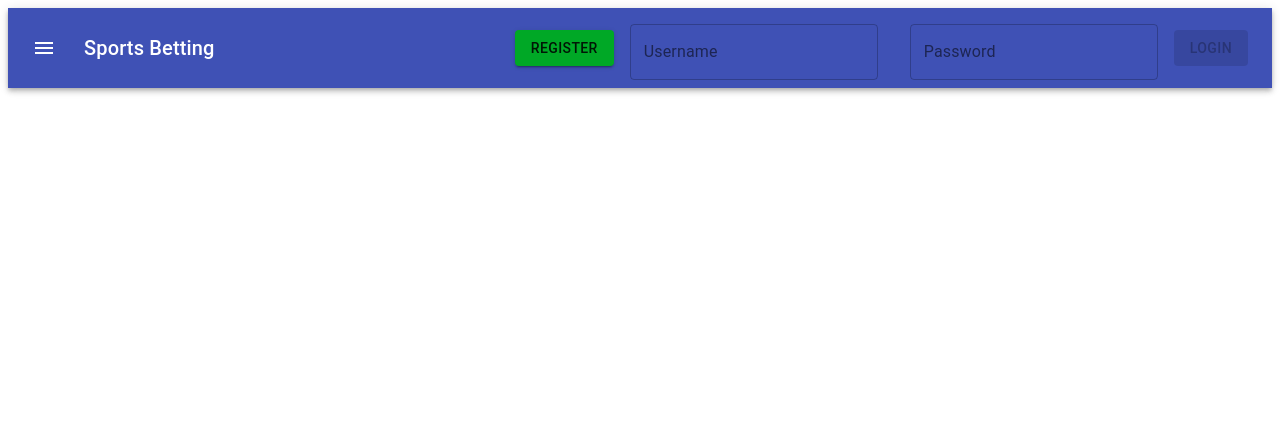
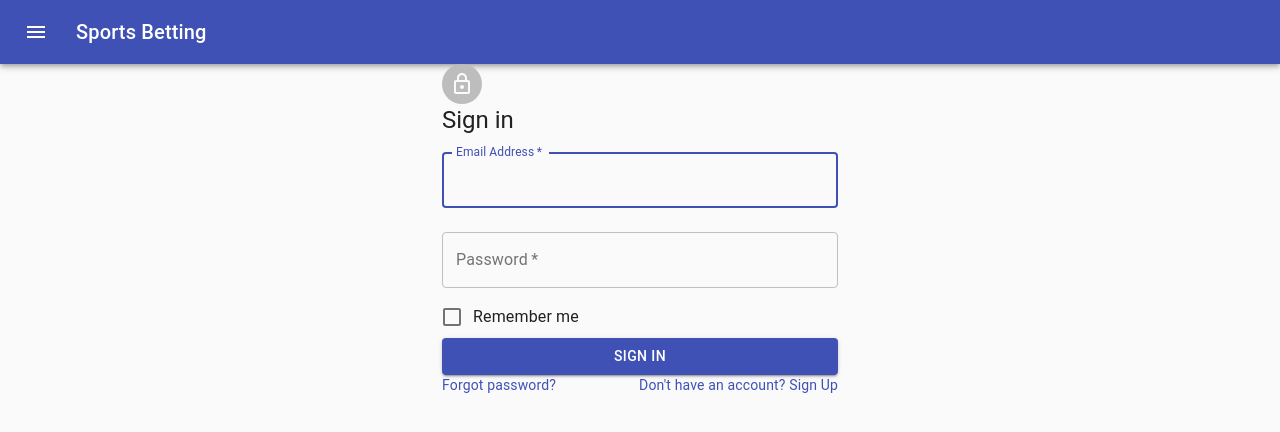
Before and after one commit to sh3ev/SportsBettingSite-Frontend, a React (Create React App) app in the folder sports-betting/: page /login in a window 1280 px wide. Shown: the top 432 px of the page. Built offline with nearby package versions, Linux system fonts and the light colour scheme.

Commit message:
added login form with localstorage token

```diff
--- a/sports-betting/src/App.js
+++ b/sports-betting/src/App.js
@@ -2,12 +2,17 @@ import React from 'react';
 import './App.css';
 import NavigationBar from './components/NavigationBar';
 
-function App() {
-  return (
-    <div>
-      <NavigationBar />
-    </div>
-  );
+
+
+export default class App extends React.Component {
+
+
+
+  render() {
+    return (
+      <div className="container">
+        <NavigationBar />
+      </div>
+    );
+  }
 }
-
-export default App;
--- /dev/null
+++ b/sports-betting/src/components/Login.js
@@ -0,0 +1,145 @@
+import React from 'react';
+import Avatar from '@material-ui/core/Avatar';
+import Button from '@material-ui/core/Button';
+import CssBaseline from '@material-ui/core/CssBaseline';
+import TextField from '@material-ui/core/TextField';
+import FormControlLabel from '@material-ui/core/FormControlLabel';
+import Checkbox from '@material-ui/core/Checkbox';
+import Link from '@material-ui/core/Link';
+import Grid from '@material-ui/core/Grid';
+import LockOutlinedIcon from '@material-ui/icons/LockOutlined';
+import Typography from '@material-ui/core/Typography';
+import { makeStyles } from '@material-ui/core/styles';
+import Container from '@material-ui/core/Container';
+import { login } from "../utils/JWTAuth.js";
+import { withStyles } from '@material-ui/core/styles';
+
+
+
+const useStyles = makeStyles(theme => ({
+    paper: {
+      marginTop: theme.spacing(8),
+      display: 'flex',
+      flexDirection: 'column',
+      alignItems: 'center',
+    },
+    avatar: {
+      margin: theme.spacing(1),
+      backgroundColor: theme.palette.secondary.main,
+    },
+    form: {
+      width: '100%',
+      marginTop: theme.spacing(1),
+    },
+    submit: {
+      margin: theme.spacing(3, 0, 2),
+    },
+  }));
+
+
+class SignIn extends React.Component {
+    constructor(props) {
+        super(props);
+        this.state = {
+            email: '',
+            password: ''
+        };
+
+        this.handleChange = this.handleChange.bind(this);
+        this.handleSubmit = this.handleSubmit.bind(this);
+        this.login = this.login.bind(this);
+
+      }
+
+      handleChange = e => {
+        this.setState({
+         [e.target.name]:e.target.value
+       })}
+
+      handleSubmit(e) {
+        e.preventDefault();
+      }
+
+    async login(){
+        let info = {
+          email: this.state.email,
+          password: this.state.password
+        };
+
+        await login(info);
+
+      }
+
+  render() {
+    const { classes } = this.props;
+
+    return (
+        <Container component="main" maxWidth="xs">
+          <CssBaseline />
+          <div className={classes.paper}>
+            <Avatar className={classes.avatar}>
+              <LockOutlinedIcon />
+            </Avatar>
+            <Typography component="h1" variant="h5">
+              Sign in
+            </Typography>
+            <form className={classes.form} noValidate onSubmit={this.handleSubmit}>
+              <TextField
+                variant="outlined"
+                margin="normal"
+                required
+                fullWidth
+                id="email"
+                label="Email Address"
+                name="email"
+                autoComplete="email"
+                autoFocus
+                onChange={this.handleChange}
+              />
+              <TextField
+                variant="outlined"
+                margin="normal"
+                required
+                fullWidth
+                name="password"
+                label="Password"
+                type="password"
+                id="password"
+                autoComplete="current-password"
+                onChange={this.handleChange}
+              />
+              <FormControlLabel
+                control={<Checkbox value="remember" color="primary" />}
+                label="Remember me"
+              />
+              <Button
+                type="submit"
+                fullWidth
+                variant="contained"
+                color="primary"
+                className={classes.submit}
+                onClick = { this.login }
+              >
+                Sign In
+              </Button>
+              <Grid container>
+                <Grid item xs>
+                  <Link href="#" variant="body2">
+                    Forgot password?
+                  </Link>
+                </Grid>
+                <Grid item>
+                  <Link href="/register" variant="body2">
+                    {"Don't have an account? Sign Up"}
+                  </Link>
+                </Grid>
+              </Grid>
+            </form>
+          </div>
+        </Container>
+      );
+  }
+
+}
+
+export default withStyles(useStyles)(SignIn);
--- a/sports-betting/src/components/NavigationBar.js
+++ b/sports-betting/src/components/NavigationBar.js
@@ -3,11 +3,8 @@ import { makeStyles } from '@material-ui/core/styles';
 import AppBar from '@material-ui/core/AppBar';
 import Toolbar from '@material-ui/core/Toolbar';
 import Typography from '@material-ui/core/Typography';
-import Button from '@material-ui/core/Button';
 import IconButton from '@material-ui/core/IconButton';
 import MenuIcon from '@material-ui/icons/Menu';
-import TextField from '@material-ui/core/TextField';
-
 
 const useStyles = makeStyles(theme => ({
     root: {
@@ -41,10 +38,6 @@ const useStyles = makeStyles(theme => ({
             <Typography variant="h6" className={classes.title}>
               Sports Betting
             </Typography>
-            <Button className={classes.button} variant="contained" >Register</Button>
-            <TextField className={classes.textField} label="Username" margin="normal" variant="outlined"/>
-            <TextField className={classes.textField} label="Password" margin="normal" variant="outlined"/>
-            <Button className={classes.button} variant="contained" disabled>Login</Button>
           </Toolbar>
         </AppBar>
       </div>
--- a/sports-betting/src/index.js
+++ b/sports-betting/src/index.js
@@ -1,9 +1,11 @@
 import React from 'react';
 import ReactDOM from 'react-dom';
-import { Route, Link, BrowserRouter as Router } from 'react-router-dom';
+import { Route, BrowserRouter as Router } from 'react-router-dom';
 import './index.css';
 import App from './App';
 import LobbyList from './components/LobbyList';
+import Login from './components/Login';
+
 
 
 const routing = (
@@ -11,6 +13,7 @@ const routing = (
       <div>
         <Route path="/" component={App} />
         <Route path="/lobby" component={LobbyList} />
+        <Route path="/login" component={Login} />
       </div>
     </Router>
   )
--- /dev/null
+++ b/sports-betting/src/utils/JWTAuth.js
@@ -0,0 +1,21 @@
+import axios from 'axios';
+const SERVER_URL = "http://localhost:3001";
+
+const login = async (data) => {
+    const LOGIN_ENDPOINT = `${SERVER_URL}/api/user/login`;
+
+    try {
+
+        let response = await axios.post(LOGIN_ENDPOINT, data);
+
+        if(response.status === 200 && response.data){
+            let jwt = response.data;
+            localStorage.setItem("auth-token", jwt);
+        }
+
+    } catch(e){
+        console.log(e);
+    }
+}
+
+export { login }
```
